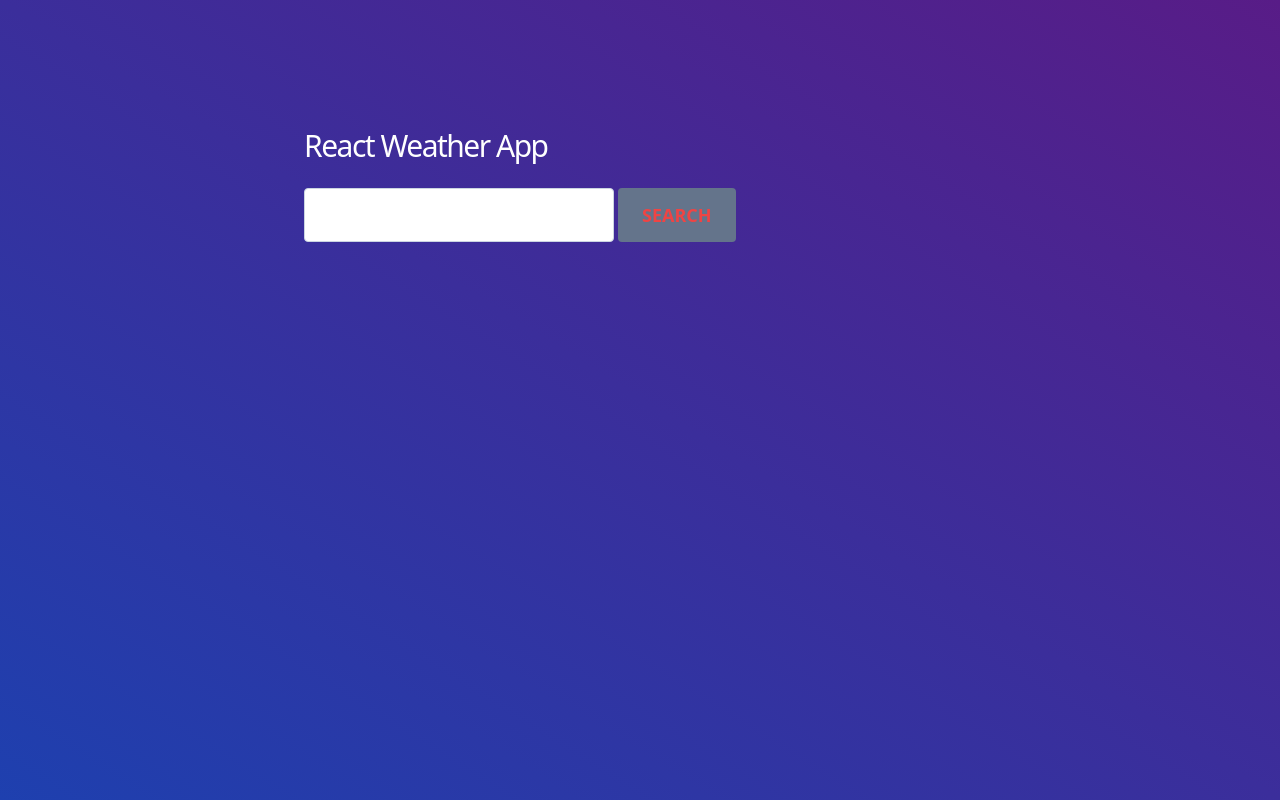
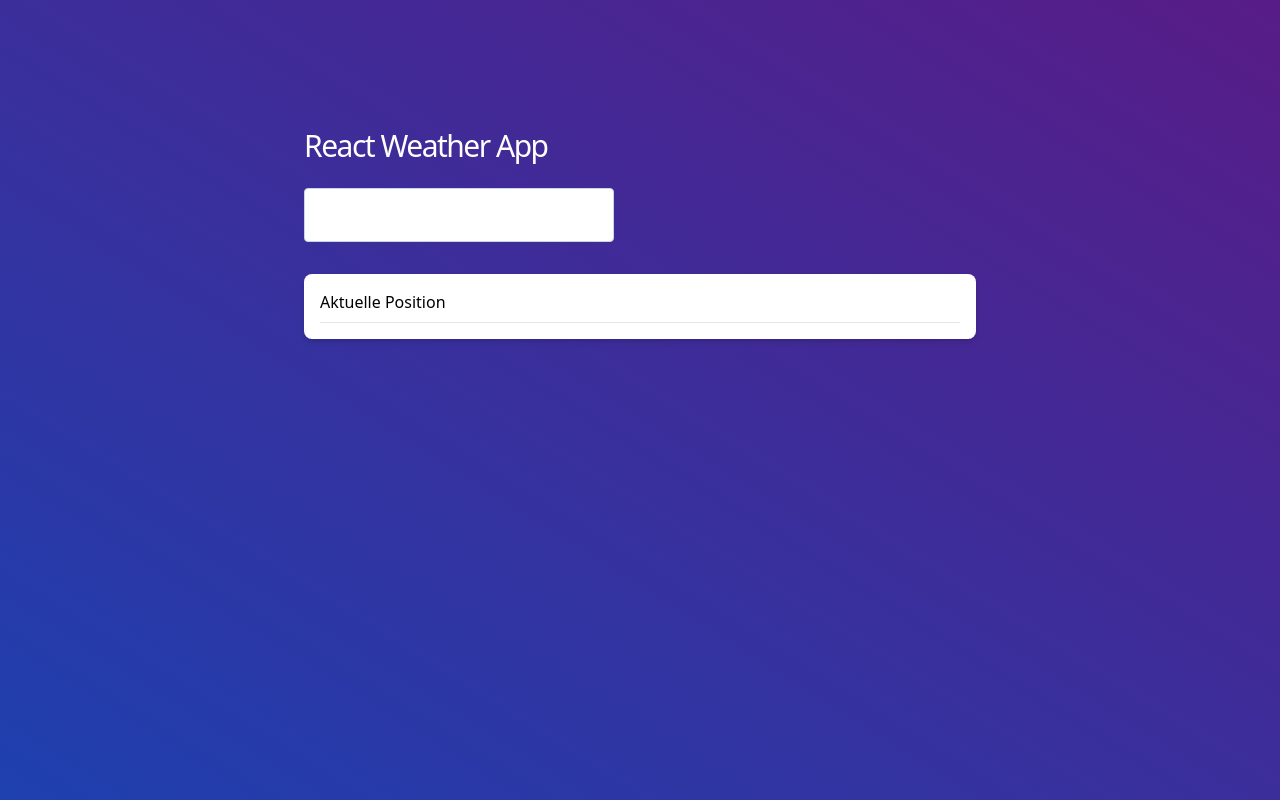
Before and after one commit to kian1991/weather-app-for-teaching, a React (Vite) app: page / in a window 1280 px wide. Built offline with nearby package versions, Linux system fonts and the light colour scheme.

Commit message:
feat: added debounce for geo api requests

```diff
--- a/src/app.tsx
+++ b/src/app.tsx
@@ -2,13 +2,19 @@ import { useState } from "react";
 import { Container } from "./components/ui/container";
 import { WeatherInputForm } from "./components/weather-input-form";
 import { Position, WeatherApiResponse } from "./types";
+import { getWeatherData } from "./services/weather-service";
+import { Card, CardBody, CardHeader } from "./components/ui/card/card";
 
 export function App() {
   const [currentWeather, setCurrentWeather] =
     useState<WeatherApiResponse | null>(null);
+  const [pos, setPos] = useState<Position | null>(null);
 
-  function handleCityInput(position: Position) {
-    console.log("position", position);
+  async function handleCityInput(position: Position) {
+    setPos(position);
+    // const weather = await getWeatherData(position);
+    // console.log("weather", weather);
+    // if (weather) setCurrentWeather(weather);
   }
 
   return (
@@ -18,6 +24,18 @@ export function App() {
           React Weather App
         </h1>
         <WeatherInputForm onCityInput={handleCityInput} />
+        <Card className="mt-8">
+          <CardHeader className="mb-2">Aktuelle Position</CardHeader>
+          <CardBody className="text-xl">
+            {pos?.lat}
+            <hr></hr>
+            {pos?.lng}
+            {/* Temp:
+            {currentWeather?.current_weather.temperature ?? (
+              <div className="h-8 w-[130px] animate-pulse rounded-md bg-neutral-400/50"></div>
+            )} */}
+          </CardBody>
+        </Card>
       </Container>
     </div>
   );
--- a/src/components/ui/card/card.tsx
+++ b/src/components/ui/card/card.tsx
@@ -6,8 +6,8 @@ export function Card({
 }: React.HTMLAttributes<HTMLDivElement>) {
   return (
     <div
+      {...props}
       className={cn("rounded-lg bg-white p-4 shadow-md", props.className)}
-      {...props}
     >
       {children}
     </div>
@@ -20,7 +20,10 @@ export function CardHeader({
 }: React.HTMLAttributes<HTMLDivElement>) {
   return (
     <div
-      className={cn("flex items-center justify-between", props.className)}
+      className={cn(
+        "flex items-center justify-between text-2xl font-bold tracking-tight",
+        props.className,
+      )}
       {...props}
     >
       {children}
--- a/src/components/weather-input-form.tsx
+++ b/src/components/weather-input-form.tsx
@@ -1,4 +1,4 @@
-import { FormEvent, useState } from "react";
+import { FormEvent, useEffect, useState } from "react";
 import { Position } from "../types";
 import { getPositionByCityname } from "../services/geolocation-service";
 import { Input } from "./ui/input";
@@ -10,42 +10,41 @@ type WeatherInputFormProps = {
 
 export function WeatherInputForm({ onCityInput }: WeatherInputFormProps) {
   const [errorMessage, setErrorMessage] = useState<string | null>(null);
+  const [inputValue, setInputValue] = useState<string>("");
 
-  async function handleSubmit(e: FormEvent<HTMLFormElement>) {
-    e.preventDefault(); // Unterbindet standard verhalten i.e. page refresh etc.
+  useEffect(() => {
+    const timeoutId = setTimeout(() => {
+      handleInputChange(inputValue);
+    }, 350);
+    return () => {
+      clearTimeout(timeoutId);
+    };
+  }, [inputValue]);
 
-    const formData = new FormData(e.currentTarget);
-    const city = formData.get("city");
-
+  async function handleInputChange(city: string) {
     if (!city) return;
     const position = await getPositionByCityname(city.toString());
-
     if (!position) {
       setErrorMessage("Couldnt find location! Try again.");
       return;
     }
-
     // call callback function from props
     onCityInput(position);
     // reset text
     setErrorMessage(null);
-    // TODO: clear input field (useRef)
-    // reset input field
-    e.currentTarget.reset();
   }
 
   return (
     <div className="flex flex-col gap-1 text-center">
-      <form className="flex gap-1" onSubmit={handleSubmit}>
-        <Input inputSize={"lg"} type="text" name="city" />
-        <ButtonPrimary
-          size="lg"
-          type="submit"
-          onClick={() => console.log("hallo")}
-        >
-          SEARCH
-        </ButtonPrimary>
-      </form>
+      <div className="flex gap-1">
+        <Input
+          value={inputValue}
+          inputSize={"lg"}
+          type="text"
+          name="city"
+          onChange={(e) => setInputValue(e.target.value)}
+        />
+      </div>
       {errorMessage && (
         <span className="font-mono text-xl text-red-300">{errorMessage}</span>
       )}
```
